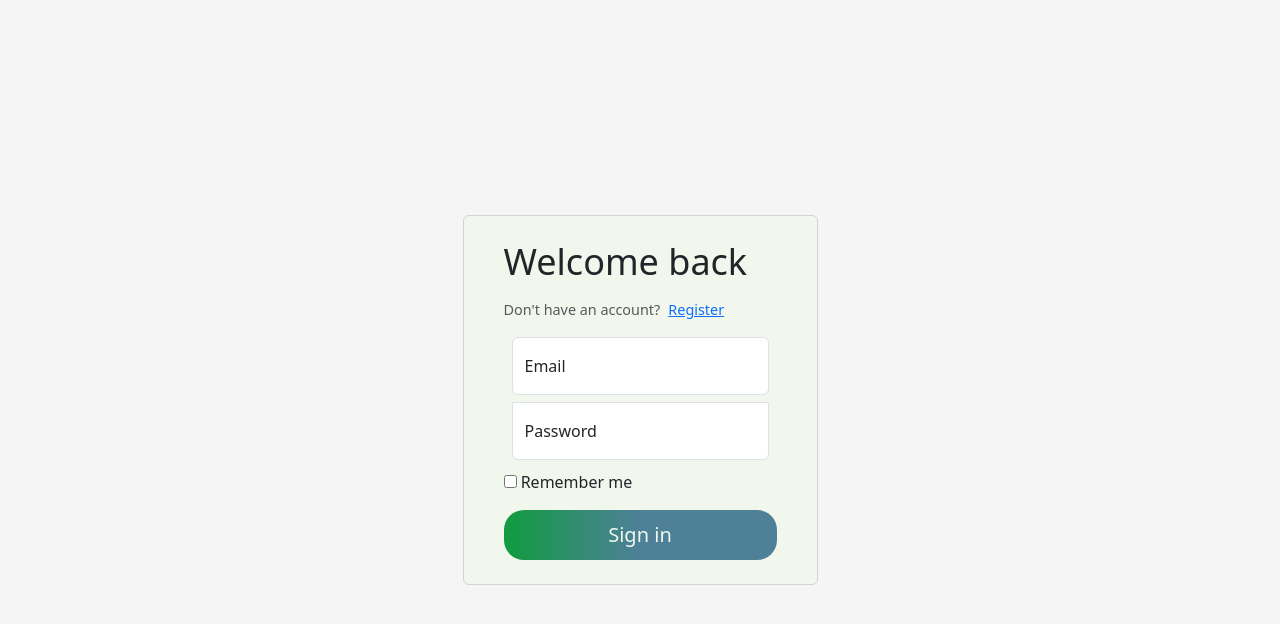
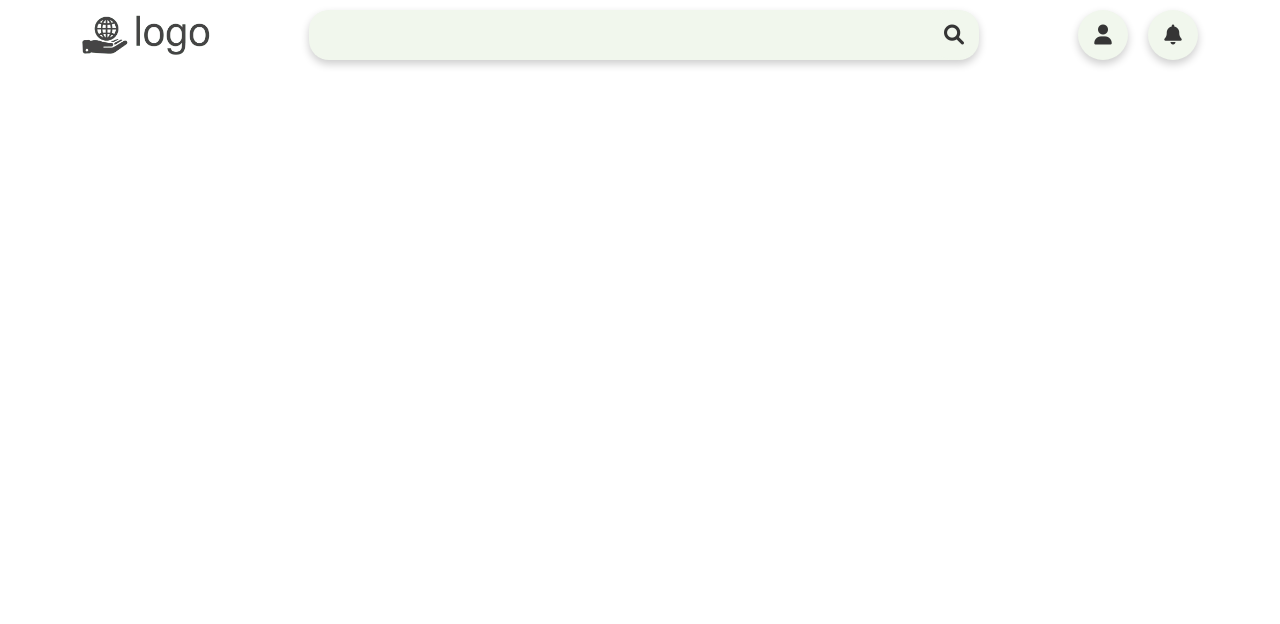
Before and after one commit to Tsantanny/econumpy-UI, a React (Vite) app: page / in a window 1280 px wide. Shown: the top 624 px of the page. Built offline with nearby package versions, Linux system fonts and the light colour scheme.

Commit message:
feat(dashboard): add header to dashboard

```diff
--- a/src/components/Header.jsx
+++ b/src/components/Header.jsx
@@ -1,2 +1,30 @@
-import "../styles/global-style.css"
-import "../styles/App.css"
+import "../styles/global-style.css";
+import "../styles/Header.css";
+import logo from "../assets/images/logo.png";
+
+function Header() {
+  return (
+    <div className="header">
+      <div className="container d-flex">
+        <img src={logo} className="dashboard-logo" alt="Logo" />{" "}
+        <div className="search-bar">
+          <input type="text" />
+          <button className="round-btn">
+            <i className="fas fa-search"></i>
+          </button>
+        </div>
+
+        <div className="personnal">
+          <button className="round-btn">
+            <i className="fas fa-user"></i>
+          </button>
+          <button className="round-btn">
+            <i className="fas fa-bell"></i>
+          </button>
+        </div>
+      </div>
+    </div>
+  );
+}
+
+export default Header;
--- a/src/main.jsx
+++ b/src/main.jsx
@@ -1,9 +1,23 @@
-import React from 'react'
-import ReactDOM from 'react-dom/client'
-import App from './App.jsx'
+import React from "react";
+import Home from "./pages/Home";
+import ReactDOM from "react-dom/client";
+import {
+  createBrowserRouter,
+  createRoutesFromElements,
+  Route,
+  RouterProvider,
+} from "react-router-dom";
 
-ReactDOM.createRoot(document.getElementById('root')).render(
+const router = createBrowserRouter(
+  createRoutesFromElements(
+    <>
+      <Route path="/" element={<Home />} />
+    </>
+  )
+);
+
+ReactDOM.createRoot(document.getElementById("root")).render(
   <React.StrictMode>
-    <App />
-  </React.StrictMode>,
-)
+    <RouterProvider router={router} />
+  </React.StrictMode>
+);
--- a/src/pages/Home.jsx
+++ b/src/pages/Home.jsx
@@ -0,0 +1,8 @@
+import Header from "../components/Header";
+
+function Home() {
+  return <>
+    <Header></Header>
+  </>;
+}
+export default Home;
--- /dev/null
+++ b/src/styles/Header.css
@@ -0,0 +1,46 @@
+/* header */
+.header {
+  padding-block: 10px;
+}
+
+.header i {
+  color: rgb(53, 53, 53);
+}
+.dashboard-logo {
+  height: 40px;
+}
+.header .d-flex {
+  justify-content: space-between;
+  align-items: center;
+}
+
+.search-bar {
+  height: 50px;
+  flex-basis: 60%;
+}
+.search-bar input {
+  height: 100%;
+  width: 100%;
+  background: transparent;
+  flex: 1;
+  border: none;
+  outline: none;
+  padding-inline: 20px;
+}
+
+.search-bar {
+  background-color: var(--mint-cream);
+  display: flex;
+  border-radius: 20px;
+  box-shadow: 0px 4px 8px rgba(0, 0, 0, 0.2);
+}
+
+.personnal {
+  display: flex;
+  gap: 20px;
+  height: fit-content;
+}
+
+.personnal button {
+  box-shadow: 0px 4px 8px rgba(0, 0, 0, 0.2);
+}
--- a/src/styles/global-style.css
+++ b/src/styles/global-style.css
@@ -19,3 +19,18 @@
   );
   font-weight: 500;
 }
+
+.round-btn {
+  border: 50%;
+  height: 50px;
+  width: 50px;
+  display: flex;
+  align-items: center;
+  justify-content: center;
+  border-radius: 50%;
+  background: var(--mint-cream);
+  border: none;
+}
+.round-btn i {
+  font-size: 20px;
+}
```
Also changed, not shown: src/assets/images/logo.png (added), src/styles/App.css (deleted).
